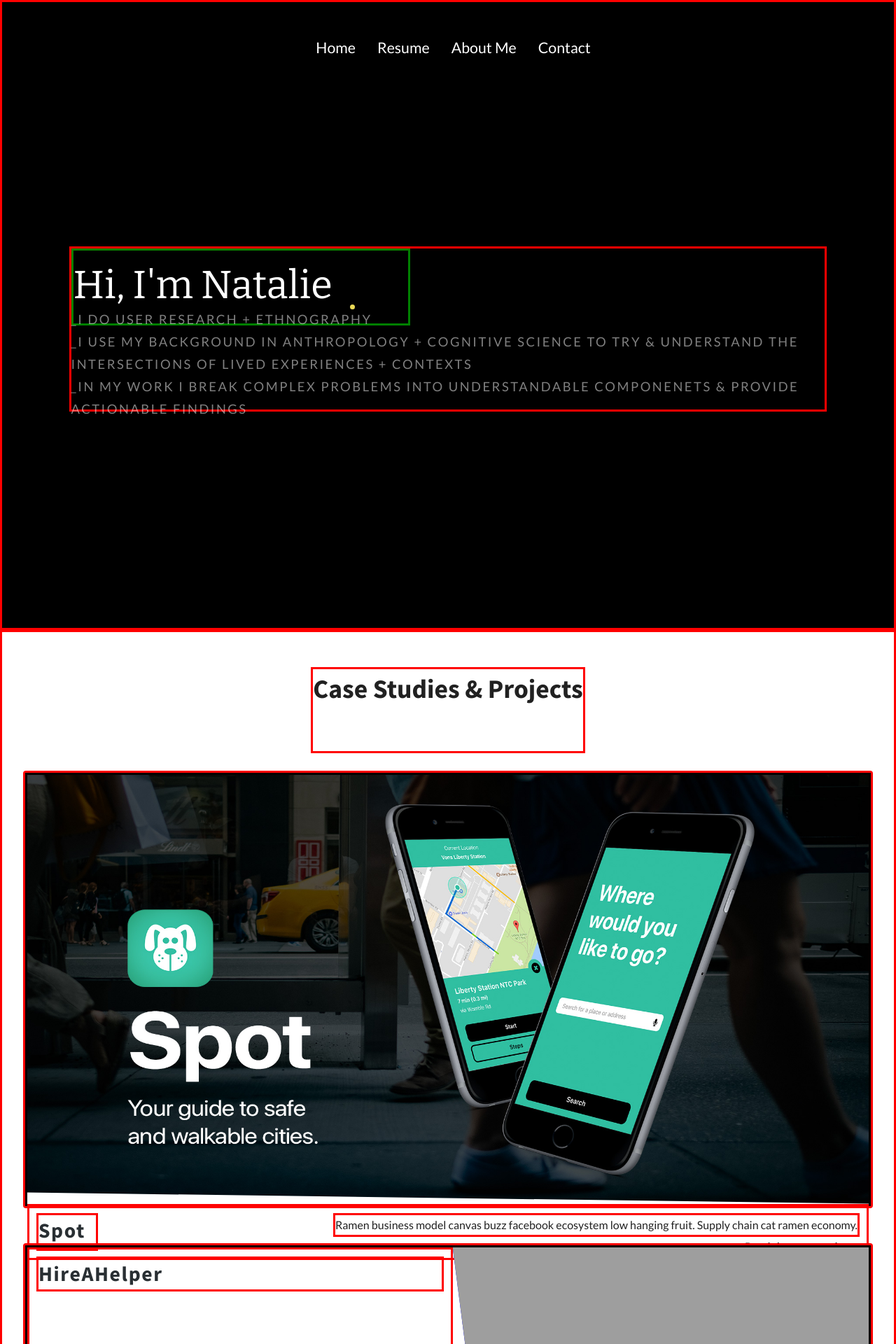
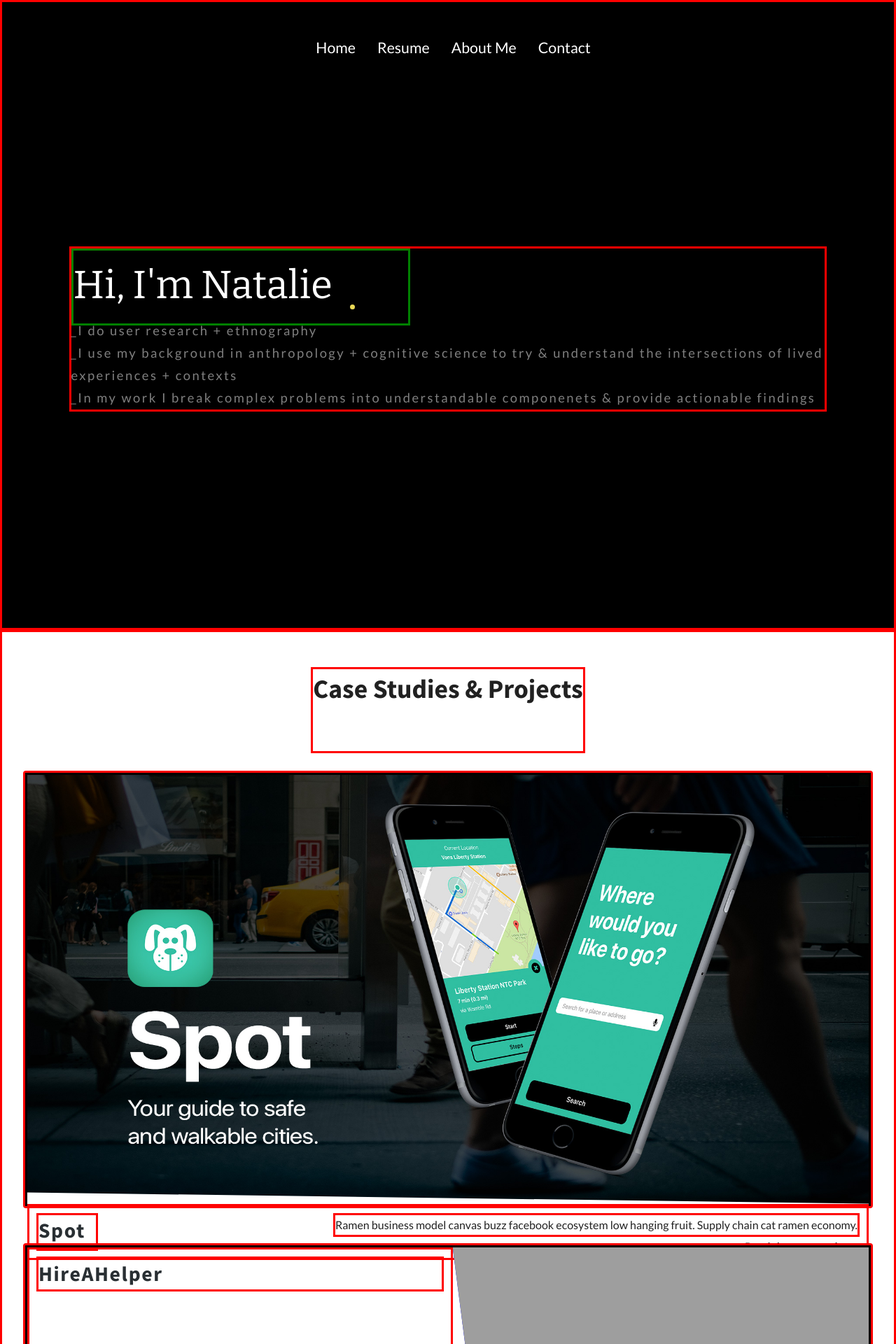
Before and after one commit to NatUXR/natuxr.github.io, a Jekyll site: the page built from index.html, in a window 1280 px wide. Shown: the top 1920 px of the page at 70% size. Built offline with Jekyll 4.4.1, drawn with Linux system fonts in a browser that asks for light colours.

Commit message:
Header text

```diff
--- a/_sass/2-layouts/index.sass
+++ b/_sass/2-layouts/index.sass
@@ -109,7 +109,7 @@
             color: #ffffff
             font-size: 1.15rem
             font-weight: 400
-            text-transform: uppercase
+            //text-transform: uppercase
             letter-spacing: 2.5px
             opacity: 0
             animation: secFadeIn 2s forwards
```
